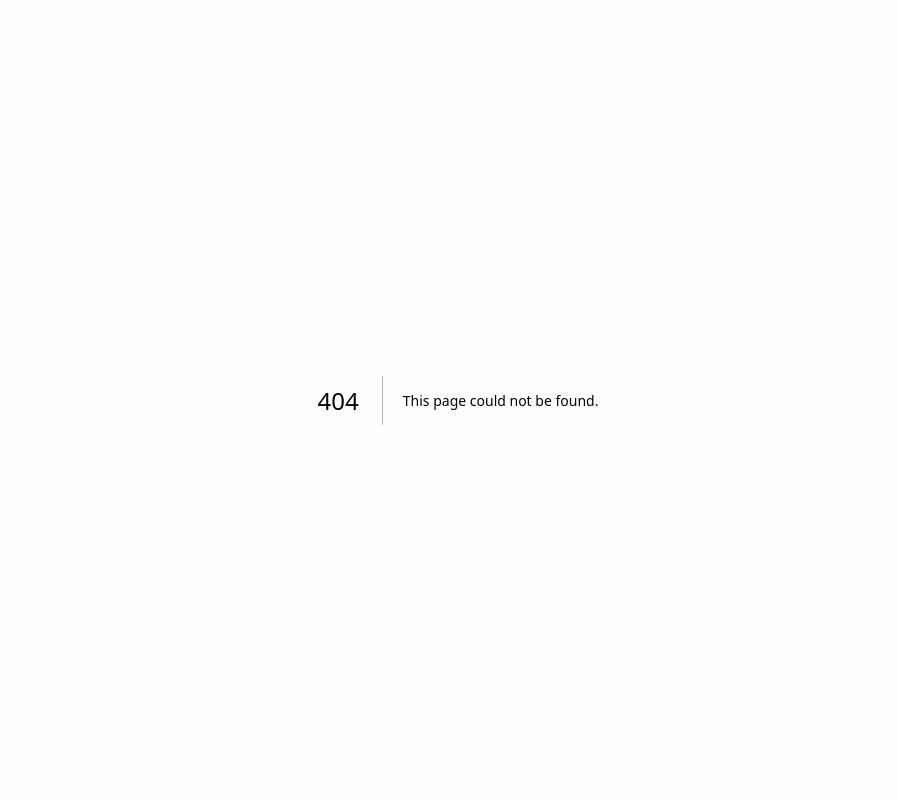
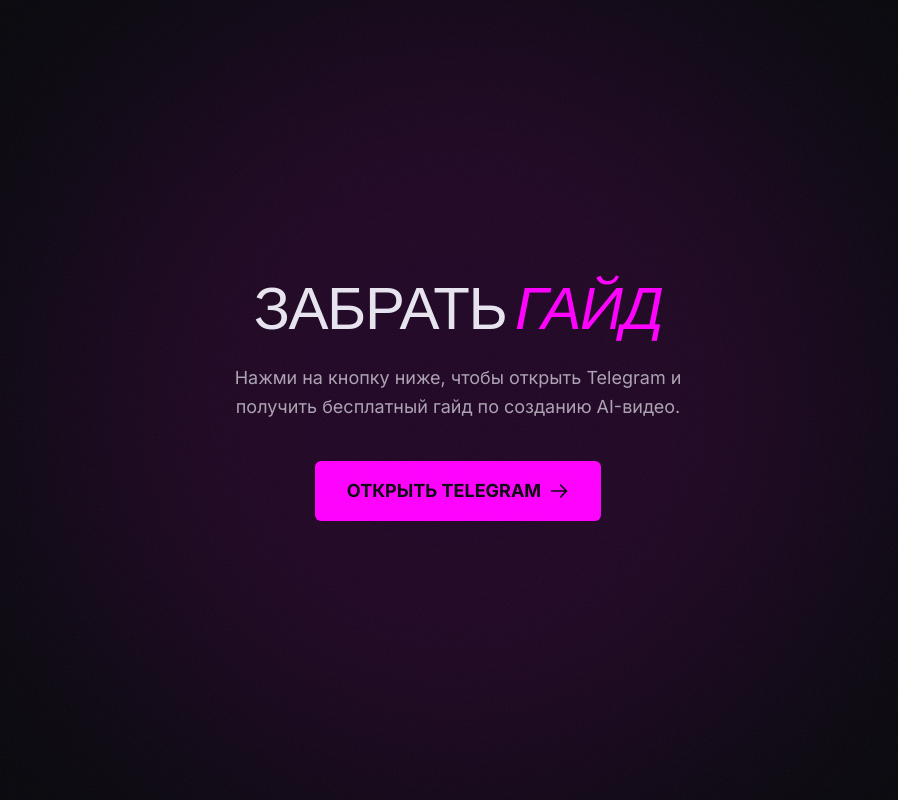
Before and after one commit to inebitableravage/zaprethist, a Next.js app: page /bot in a window 1280 px wide. Before the commit this address had no page. Shown: the whole page, without its empty margins (182-1080 px from the left). Built offline with nearby package versions, Linux system fonts and the light colour scheme.

Commit message:
feat: add /bot redirect page to bypass tiktok restrictions

```diff
--- /dev/null
+++ b/src/app/bot/page.tsx
@@ -0,0 +1,46 @@
+import { Metadata } from 'next';
+import Link from 'next/link';
+
+export const metadata: Metadata = {
+    title: 'ЗАПРЕТНАЯ ИСТОРИЯ | Бот',
+    description: 'Получить бесплатный гайд по AI-анимации в Telegram-боте.',
+};
+
+export default function BotRedirectPage() {
+    const telegramBotUrl = process.env.TELEGRAM_BOT_URL || 'https://t.me/zaprethistory_bot';
+
+    return (
+        <div className="min-h-screen bg-deep-void flex flex-col items-center justify-center relative overflow-hidden px-4">
+            {/* Background Glow */}
+            <div className="absolute top-1/2 left-1/2 -translate-x-1/2 -translate-y-1/2 w-[800px] h-[800px] bg-neon-magenta/10 rounded-full blur-[120px] pointer-events-none" />
+
+            <div className="z-10 text-center max-w-md w-full relative">
+                <h1 className="font-serif text-5xl md:text-6xl text-ghost mb-6 tracking-tight">
+                    ЗАБРАТЬ <span className="text-neon-magenta italic">ГАЙД</span>
+                </h1>
+
+                <p className="font-sans text-ghost/70 text-lg mb-10 leading-relaxed">
+                    Нажми на кнопку ниже, чтобы открыть Telegram и получить бесплатный гайд по созданию AI-видео.
+                </p>
+
+                <Link
+                    href={telegramBotUrl}
+                    className="group relative inline-flex items-center justify-center px-8 py-4 font-sans text-lg font-bold text-deep-void bg-neon-magenta rounded-md overflow-hidden transition-all duration-300 hover:scale-105 hover:shadow-[0_0_40px_-10px_rgba(255,0,255,0.6)] w-full sm:w-auto"
+                >
+                    <span className="absolute inset-0 w-full h-full bg-gradient-to-r from-transparent via-white/20 to-transparent -translate-x-full group-hover:animate-[shimmer_1.5s_infinite]" />
+                    <span className="relative flex items-center gap-2">
+                        ОТКРЫТЬ TELEGRAM
+                        <svg
+                            className="w-5 h-5 transition-transform duration-300 group-hover:translate-x-1"
+                            fill="none"
+                            stroke="currentColor"
+                            viewBox="0 0 24 24"
+                        >
+                            <path strokeLinecap="round" strokeLinejoin="round" strokeWidth={2} d="M14 5l7 7m0 0l-7 7m7-7H3" />
+                        </svg>
+                    </span>
+                </Link>
+            </div>
+        </div>
+    );
+}
```
